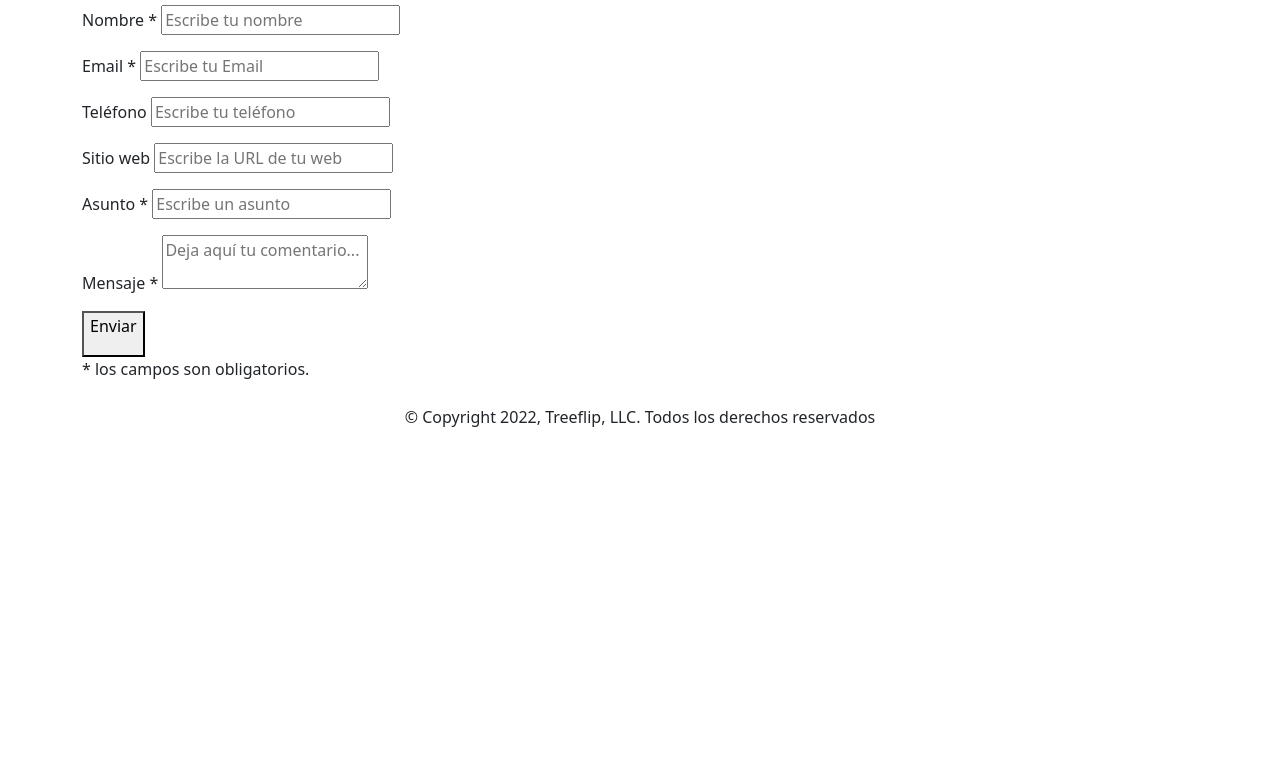
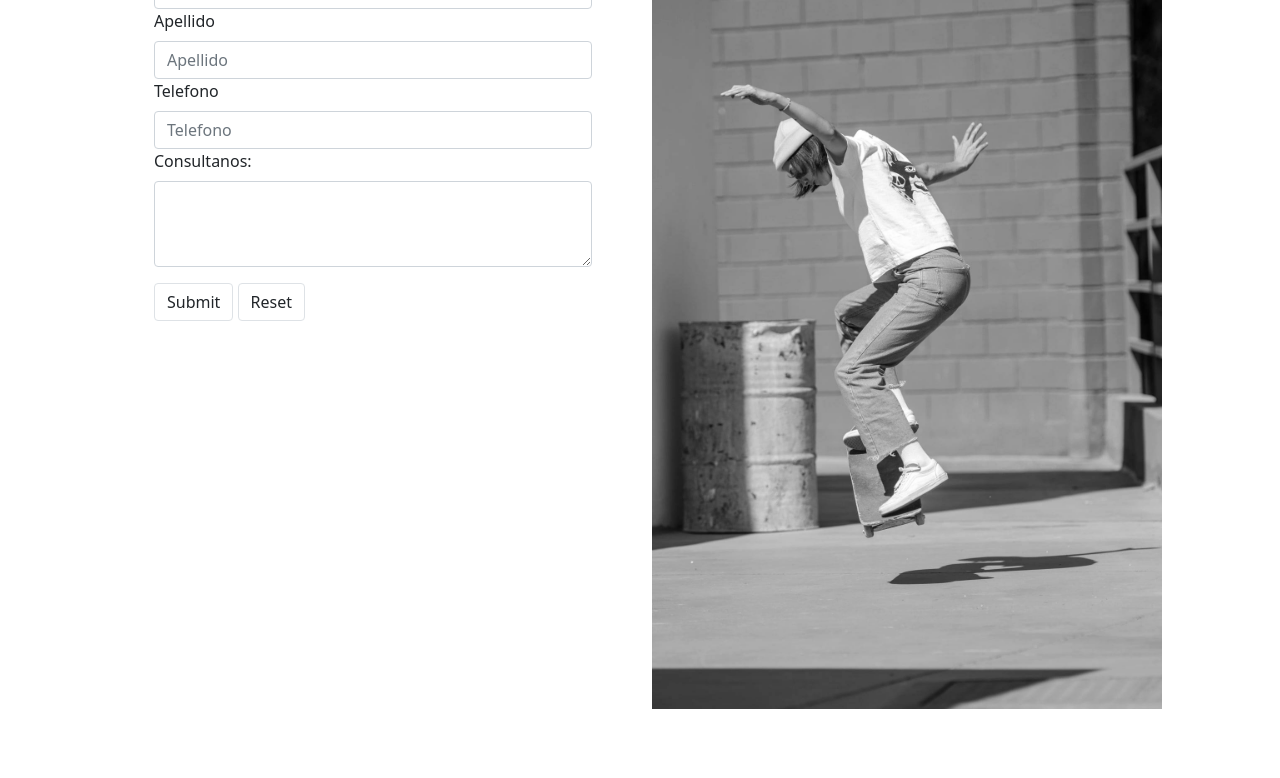
Before and after one commit to florferrer/treeflip-github2, a plain HTML site: page pages/Contacto.html in a window 1280 px wide. Shown: the part 285-1063 px from the top of the page. Before the commit the page ends 800 px from the top, so only its background shows below. Drawn offline with nearby package versions, Linux system fonts and the light colour scheme; files that its build step writes are made by us from their sources.

Commit message:
pagina contactanos

```diff
--- a/css/style.css
+++ b/css/style.css
@@ -1,3 +1,3 @@
 body {
-  padding-top: 12rem;
+  padding-top: 8rem;
 }
--- a/pages/Contacto.html
+++ b/pages/Contacto.html
@@ -71,88 +71,48 @@
     </nav>
 
     <!--FORMULARIO-->
-    <div class="container">
-      <div class="contact_form">
-        <div class="formulario">
-          <h1>Formulario de contacto</h1>
-          <h3>Escríbenos y en breve los pondremos en contacto contigo</h3>
-          <form action="submeter-formulario.php" method="post">
-            <p>
-              <label for="nombre" class="colocar_nombre"
-                >Nombre <span class="obligatorio">*</span></label
-              >
+    <main>
+      <div class="container d-flex justify-content-around p-5">
+        <div class="row">
+          <div class="form p-5 col-sm-12 col-md-6 col-lg-6 bg-white">
+            <div>
+              <label for="" class="form-label">Nombre</label>
+              <input type="nombre" class="form-control" placeholder="Nombre" />
+            </div>
+            <div>
+              <label for="" class="form-label">Apellido</label>
               <input
-                type="text"
-                name="introducir_nombre"
-                id="nombre"
-                required="obligatorio"
-                placeholder="Escribe tu nombre"
+                type="nombre"
+                class="form-control"
+                placeholder="Apellido"
               />
-            </p>
-            <p>
-              <label for="email" class="colocar_email"
-                >Email <span class="obligatorio">*</span></label
-              >
+            </div>
+            <div>
+              <label for="" class="form-label">Telefono</label>
               <input
-                type="email"
-                name="introducir_email"
-                id="email"
-                required="obligatorio"
-                placeholder="Escribe tu Email"
+                type="nombre"
+                class="form-control"
+                placeholder="Telefono"
               />
-            </p>
-            <p>
-              <label for="telefone" class="colocar_telefono">Teléfono</label>
-              <input
-                type="tel"
-                name="introducir_telefono"
-                id="telefono"
-                placeholder="Escribe tu teléfono"
-              />
-            </p>
-            <p>
-              <label for="website" class="colocar_website">Sitio web</label>
-              <input
-                type="url"
-                name="introducir_website"
-                id="website"
-                placeholder="Escribe la URL de tu web"
-              />
-            </p>
-            <p>
-              <label for="asunto" class="colocar_asunto"
-                >Asunto <span class="obligatorio">*</span></label
-              >
-              <input
-                type="text"
-                name="introducir_asunto"
-                id="assunto"
-                required="obligatorio"
-                placeholder="Escribe un asunto"
-              />
-            </p>
-            <p>
-              <label for="mensaje" class="colocar_mensaje"
-                >Mensaje <span class="obligatorio">*</span></label
-              >
-              <textarea
-                name="introducir_mensaje"
-                class="texto_mensaje"
-                id="mensaje"
-                required="obligatorio"
-                placeholder="Deja aquí tu comentario..."
-              ></textarea>
-            </p>
-            <button type="submit" name="enviar_formulario" id="enviar">
-              <p>Enviar</p>
-            </button>
-            <p class="aviso">
-              <span class="obligatorio"> * </span>los campos son obligatorios.
-            </p>
-          </form>
+            </div>
+            <div class="mb-3">
+              <label for="" class="form-label">Consultanos:</label>
+              <textarea class="form-control" rows="3"></textarea>
+            </div>
+            <input class="btn bg-white border" type="submit" name="Enviar" />
+            <input class="btn bg-white border" type="reset" name="Limpiar" />
+          </div>
+          <div class="col-sm-12 col-md-6 col-lg-6">
+            <img
+              class="filler--img col-sm-12 col-md-6 col-lg-12 img-fluid mt-5"
+              src="../img/GALERIA (7).jpg"
+              width="350"
+              height="350"
+            />
+          </div>
         </div>
       </div>
-    </div>
+    </main>
 
     <!--BOOTSTRAP Iconos-->
     <script
```
Also changed, not shown: index.html (+2 -10 lines), img/GALERIA (7).jpg (added), img/treeflip-jhonmini.png (added).
